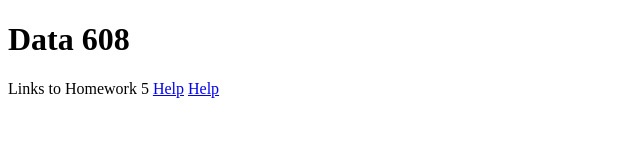
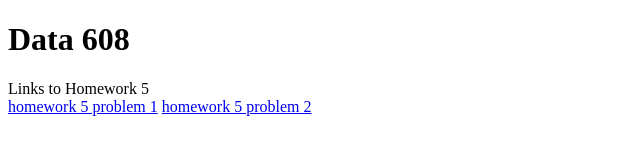
Before and after one commit to krpopkin/krpopkin.github.io, a plain HTML site: page index.html in a window 1280 px wide. Shown: the whole page, without its empty margins (0-640 px from the left). Drawn offline with Linux system fonts and the light colour scheme.

Commit message:
updates
updates

```diff
--- a/index.html
+++ b/index.html
@@ -3,9 +3,9 @@
 
 <body>
     <h1>Data 608</h1>
-    <p>Links to Homework 5
-        <a href="homework5_problem1.html">Help</a>
-        <a href="homework5_problem2.html">Help</a>
+    <p>Links to Homework 5 <br>
+        <a href="homework5_problem1.html">homework 5 problem 1</a>
+        <a href="homework5_problem2.html">homework 5 problem 2</a>
 
     </p>
 </body>
```
